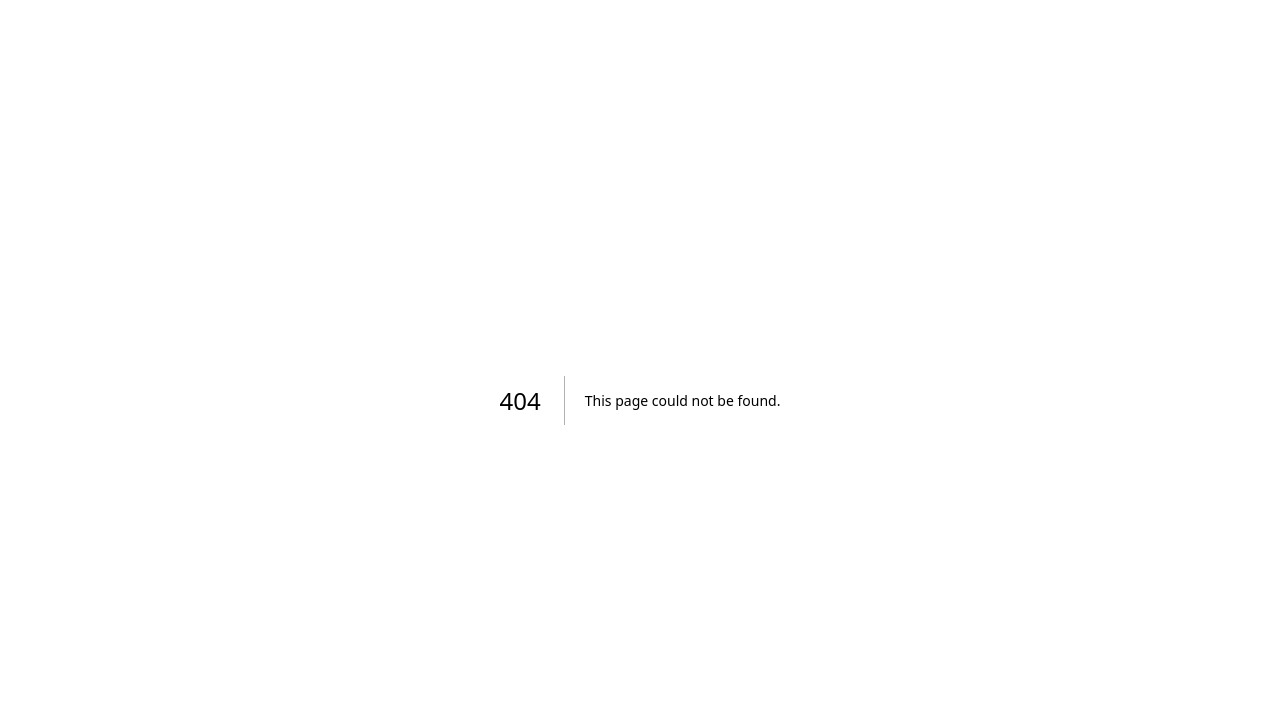
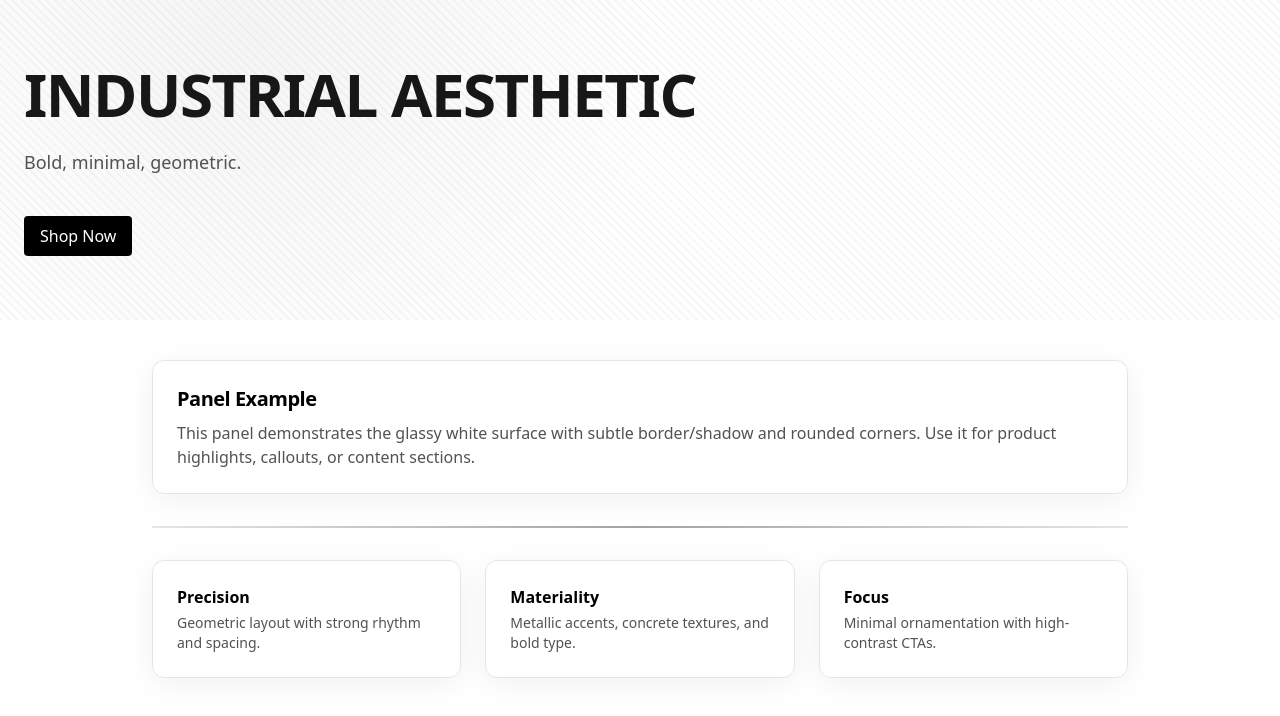
Before and after one commit to MsGuided73/DopeDeals, a Next.js app: page /design-demo in a window 1280 px wide. Before the commit this address had no page. Shown: the top 716 px of the page. Built offline with nearby package versions, Linux system fonts and the light colour scheme.

Commit message:
feat(design-demo): add Industrial Aesthetic demo page under app/design-demo

```diff
--- /dev/null
+++ b/app/design-demo/page.tsx
@@ -0,0 +1,50 @@
+import { Hero, Panel, MetalDivider } from '@/components/design/NikeIndustrial';
+
+export const metadata = {
+  title: 'Design Demo — Industrial Aesthetic',
+  description: 'Preview of the NikeIndustrial design primitives',
+};
+
+export default function Page() {
+  return (
+    <>
+      <Hero title="Industrial Aesthetic" subtitle="Bold, minimal, geometric.">
+        <div className="mt-4">
+          <a
+            href="#"
+            className="inline-block rounded bg-black px-4 py-2 text-white hover:bg-neutral-800 transition"
+          >
+            Shop Now
+          </a>
+        </div>
+      </Hero>
+
+      <div className="mx-auto max-w-5xl px-6 py-10 space-y-8">
+        <Panel className="p-6">
+          <h2 className="text-xl font-semibold tracking-tight">Panel Example</h2>
+          <p className="mt-2 text-neutral-600">
+            This panel demonstrates the glassy white surface with subtle border/shadow and rounded corners. Use it for product highlights,
+            callouts, or content sections.
+          </p>
+        </Panel>
+
+        <MetalDivider />
+
+        <div className="grid grid-cols-1 md:grid-cols-3 gap-6">
+          <Panel className="p-6">
+            <h3 className="font-semibold">Precision</h3>
+            <p className="mt-1 text-sm text-neutral-600">Geometric layout with strong rhythm and spacing.</p>
+          </Panel>
+          <Panel className="p-6">
+            <h3 className="font-semibold">Materiality</h3>
+            <p className="mt-1 text-sm text-neutral-600">Metallic accents, concrete textures, and bold type.</p>
+          </Panel>
+          <Panel className="p-6">
+            <h3 className="font-semibold">Focus</h3>
+            <p className="mt-1 text-sm text-neutral-600">Minimal ornamentation with high-contrast CTAs.</p>
+          </Panel>
+        </div>
+      </div>
+    </>
+  );
+}
```
